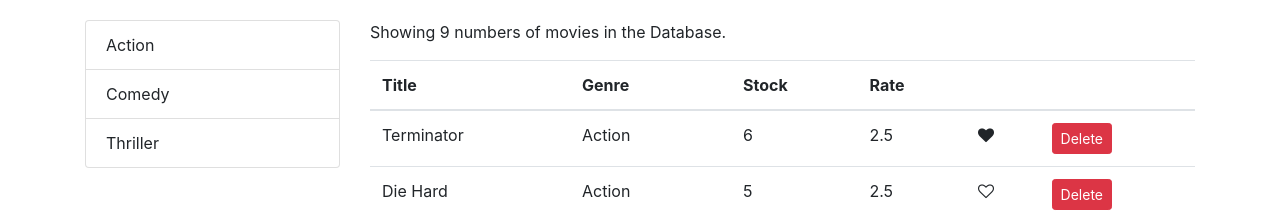
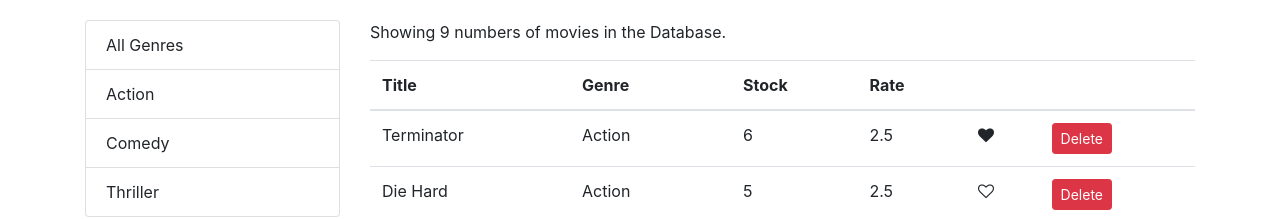
Before and after one commit to Jachrix/Veedly-Rentals, a React (Create React App) app: page / in a window 1280 px wide. Shown: the top 219 px of the page. Built offline with nearby package versions, Linux system fonts and the light colour scheme.

Commit message:
Filtering: Adding All Genres to the List

```diff
--- a/src/components/movie.jsx
+++ b/src/components/movie.jsx
@@ -15,7 +15,8 @@
     };
 
     componentDidMount(){
-        this.setState({ movies: getMovies(), genres: getGenres()});
+        const genres = [{_id: null, name: 'All Genres'}, ...getGenres()];
+        this.setState({ movies: getMovies(), genres: genres});
     }
 
     handleDelete = (movie) => {
@@ -26,7 +27,7 @@
 
     handleGenreSelect = genre => {
         //console.log("Genre Selected....", genre);
-        this.setState({ selectedGenre: genre });
+        this.setState({ selectedGenre: genre, currentPage: 1 });
     }
 
     handleLike = (movie) => {
@@ -50,7 +51,7 @@
         if(count === 0)
             return <p>There are no movies in the Database...</p>;
 
-        const filtered = selectedGenre ? allMovies.filter(m => m.genre._id === selectedGenre._id) : allMovies;
+        const filtered = selectedGenre && selectedGenre._id ? allMovies.filter(m => m.genre._id === selectedGenre._id) : allMovies;
 
         const movies = paginate(filtered, currentPage, pageSize);
 
```
Also changed, not shown: 1 other file (tests, documents, lock files or other folders).
